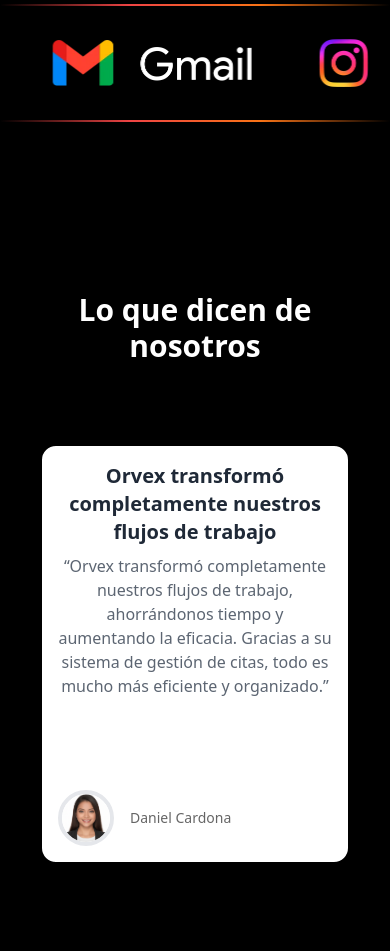
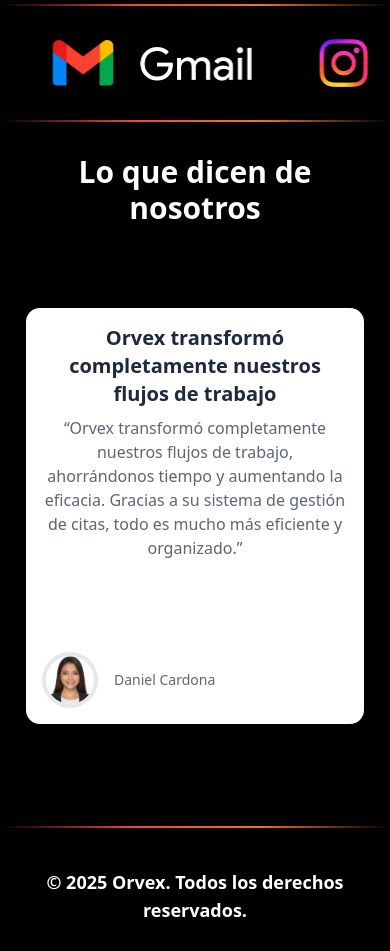
Before and after one commit to henryaf0519/jairoLanding, a React (Vite) app: page / in a window 390 px wide. Shown: the part 5180-6131 px from the top of the page. Built offline with nearby package versions, Linux system fonts and the light colour scheme; the HTML template or start-up script is replaced by a standard one.

Commit message:
carousel mobile

```diff
--- a/package.json
+++ b/package.json
@@ -19,6 +19,7 @@
     "motion": "^12.23.1",
     "react": "^18.3.1",
     "react-dom": "^18.3.1",
+    "swiper": "^11.2.10",
     "tailwind-merge": "^2.5.5",
     "tailwindcss-animate": "^1.0.7"
   },
--- a/src/App.tsx
+++ b/src/App.tsx
@@ -1,5 +1,5 @@
 "use client";
-import React from "react";
+import React, { useEffect, useState } from "react";
 import { CardBody, CardContainer, CardItem } from "./components/3d-card";
 import {
   CalendarCheck,
@@ -15,8 +15,13 @@ import { VerticalScrollTestimonials } from "./components/testimonies";
 import Footer from "./components/footer";
 import { useScroll, useTransform } from "motion/react";
 import { TitleAnimate } from "./components/titleAnimate";
+import MobileTestimonialsCarousel from "./mobileTestimonies";
 
 const App: React.FC = () => {
+  const [isMobile, setIsMobile] = useState(false);
+  const updateDevice = () => {
+    setIsMobile(window.innerWidth <= 768);
+  };
    const ref = React.useRef(null);
   const { scrollYProgress } = useScroll({
     target: ref,
@@ -27,7 +32,14 @@ const App: React.FC = () => {
   const pathLengthThird = useTransform(scrollYProgress, [0, 0.8], [0.1, 1.2]);
   const pathLengthFourth = useTransform(scrollYProgress, [0, 0.8], [0.05, 1.2]);
   const pathLengthFifth = useTransform(scrollYProgress, [0, 0.8], [0, 1.2]);
+  useEffect(() => {
+    updateDevice();  // Verifica el tamaño de la pantalla al cargar
+    window.addEventListener('resize', updateDevice); // Actualiza el estado en cambio de tamaño de la pantalla
 
+    return () => {
+      window.removeEventListener('resize', updateDevice);
+    };
+  }, []);
   return (
     <div className="min-h-screen bg-darkBgColor">
       <Header />
@@ -226,8 +238,14 @@ const App: React.FC = () => {
         />
       </div>
       <section id="servicios" className="px-6 bg-black">
-        <div className="max-w-7xl mx-auto">
-          <VerticalScrollTestimonials />
+         <div className="max-w-7xl mx-auto">
+          {isMobile ? (
+            // Si es móvil, renderiza el carrusel
+            <MobileTestimonialsCarousel />
+          ) : (
+            // Si no es móvil, renderiza las tarjetas animadas
+            <VerticalScrollTestimonials />
+          )}
         </div>
       </section>
       <section className="mt-[100px]">
--- /dev/null
+++ b/src/mobileTestimonies.tsx
@@ -0,0 +1,206 @@
+// MobileTestimonialsCarousel.tsx
+import React from "react";
+import { Swiper, SwiperSlide } from "swiper/react";
+import "swiper/css";
+
+interface CardProps {
+  className?: string;
+  title: string;
+  description: string;
+  children?: React.ReactNode;
+  img: string;
+}
+
+const cardsData = [
+  {
+    id: 1,
+    title: "Orvex transformó completamente nuestros flujos de trabajo",
+    description:
+      "“Orvex transformó completamente nuestros flujos de trabajo, ahorrándonos tiempo y aumentando la eficacia. Gracias a su sistema de gestión de citas, todo es mucho más eficiente y organizado.”",
+    color: "bg-white",
+    zIndex: 10,
+    testimonialAuthor: "Daniel Cardona",
+    img: "/assets/woman1.png",
+  },
+  {
+    id: 2,
+    title:
+      "Orvex ha sido increíble para automatizar nuestras tareas de marketing",
+    description:
+      "“Orvex ha sido increíble para automatizar nuestras tareas de marketing. Es fiable, eficiente y fácil de usar. La integración de pagos y agendamiento de servicios nos ha facilitado la vida.”",
+    color: "bg-white",
+    zIndex: 20,
+    testimonialAuthor: "Aron D'mello",
+    img: "/assets/woman1.png",
+  },
+  {
+    id: 3,
+    title: "Gracias a Orvex, nuestra agencia funciona mejor que nunca",
+    description:
+      "“Gracias a Orvex, nuestra agencia funciona mejor que nunca. La automatización de la generación de contenidos y la gestión de citas nos ha ahorrado mucho tiempo y mejorado nuestra productividad.”",
+    color: "bg-white",
+    zIndex: 30,
+    testimonialAuthor: "Alejandro Sarmiento",
+    img: "/assets/woman1.png",
+  },
+  {
+    id: 4,
+    title:
+      "Las herramientas de automatización de Orvex nos han cambiado las reglas del juego",
+    description:
+      "“Las herramientas de automatización de Orvex nos han cambiado las reglas del juego. Ahora gestionamos citas, recordatorios y pagos automáticamente, lo que mejora nuestra eficiencia diaria.”",
+    color: "bg-white",
+    zIndex: 40,
+    testimonialAuthor: "Sebastián B.",
+    img: "/assets/woman1.png",
+  },
+  {
+    id: 5,
+    title: "El apoyo de Orvex ha sido excepcional",
+    description:
+      "“El apoyo de Orvex ha sido excepcional. Hicieron que el proceso de integración de su IA fuera fluido para nuestro equipo. Ahora contamos con asistentes virtuales 24/7 para resolver dudas y ofrecer soporte al cliente.”",
+    color: "bg-white",
+    zIndex: 50,
+    testimonialAuthor: "Hannah Brownlee",
+    img: "/assets/woman1.png",
+  },
+  {
+    id: 6,
+    title: "Orvex ha agilizado nuestras interacciones con los clientes",
+    description:
+      "“Orvex ha ayudado a agilizar nuestras interacciones con los clientes y automatizar flujos de trabajo clave, mejorando la eficiencia general. Además, los asistentes virtuales trabajan 24/7 sin descanso.”",
+    color: "bg-white",
+    zIndex: 60,
+    testimonialAuthor: "Christian Perez",
+    img: "/assets/woman1.png",
+  },
+  {
+    id: 7,
+    title: "Con la IA de Orvex, hemos optimizado nuestros procesos de ventas",
+    description:
+      "“Con la IA de Orvex, hemos optimizado nuestros procesos de ventas y hemos impulsado la generación de clientes potenciales sin esfuerzo. Ahora, nuestros clientes pueden agendar y pagar con facilidad, todo de forma integrada.”",
+    color: "bg-white",
+    zIndex: 70,
+    testimonialAuthor: "Juan Camilo García",
+    img: "/assets/woman1.png",
+  },
+  {
+    id: 8,
+    title:
+      "Orvex ha hecho que automatizar nuestras tareas de marketing sea sencillo y eficaz",
+    description:
+      "“Orvex ha hecho que automatizar nuestras tareas de marketing sea sencillo y eficaz. La plataforma ha permitido que nuestros equipos se concentren en tareas de alto valor mientras la IA se encarga del resto.”",
+    color: "bg-white",
+    zIndex: 80,
+    testimonialAuthor: "Daniel Salinas",
+    img: "/assets/woman1.png",
+  },
+  {
+    id: 9,
+    title:
+      "Las herramientas de automatización de Orvex nos permitieron agilizar las operaciones",
+    description:
+      "“Las herramientas de automatización de Orvex nos permitieron agilizar las operaciones en todos los ámbitos. Lo recomiendo encarecidamente a cualquier empresa que quiera aumentar su eficiencia con IA.”",
+    color: "bg-white",
+    zIndex: 90,
+    testimonialAuthor: "Benedicta Mendez",
+    img: "/assets/woman1.png",
+  },
+  {
+    id: 10,
+    title:
+      "Orvex ha revolucionado nuestra forma de gestionar la atención al cliente",
+    description:
+      "“Orvex ha revolucionado nuestra forma de gestionar la atención al cliente y la automatización de ventas. Los diseños de su plataforma son impresionantes y las animaciones son de otro nivel. ¡Una experiencia visual increíble!”",
+    color: "bg-white",
+    zIndex: 100,
+    testimonialAuthor: "María R.",
+    img: "/assets/woman1.png",
+  },
+  {
+    id: 11,
+    title: "La eficacia de nuestro negocio se disparó tras integrar Orvex",
+    description:
+      "“La eficacia de nuestro negocio se disparó tras integrar Orvex. La plataforma es fácil de usar e increíblemente eficaz. Además, el diseño y las animaciones del sitio web que crearon para nosotros son de clase mundial.”",
+    color: "bg-white",
+    zIndex: 110,
+    testimonialAuthor: "Leo Isaza",
+    img: "/assets/woman1.png",
+  },
+  {
+    id: 12,
+    title:
+      "La forma en que Orvex integra la IA en nuestros procesos es perfecta",
+    description:
+      "“La forma en que Orvex integra la IA en nuestros procesos es perfecta. Hemos ahorrado mucho tiempo y esfuerzo gracias a sus herramientas, además de tener una web optimizada y moderna.”",
+    color: "bg-white",
+    zIndex: 120,
+    testimonialAuthor: "Santiago Ruiz",
+    img: "/assets/woman1.png",
+  },
+];
+
+const Card: React.FC<CardProps> = ({
+  className,
+  title,
+  description,
+  children,
+  img,
+}) => (
+  <div
+    className={`w-full bg-white rounded-2xl shadow-xl hover:shadow-2xl p-4 sm:p-6 md:p-8
+              flex flex-col justify-between
+              transition-all duration-300 transform hover:scale-105
+              min-h-[420px] sm:min-h-[380px] md:min-h-[350px]
+              ${className}`}
+  >
+    <div className="flex flex-col items-center space-y-2 text-center">
+      <h3 className="text-xl sm:text-2xl font-semibold text-gray-800 break-words">
+        {title}
+      </h3>
+      <p className="text-base sm:text-lg text-gray-600 opacity-90 break-words">
+        {description}
+      </p>
+    </div>
+
+    <div className="flex items-center gap-4 mt-6 flex-wrap">
+      <div className="w-14 h-14 sm:w-16 sm:h-16 rounded-full overflow-hidden border-4 border-gray-200 shrink-0">
+        <img src={img} alt="Avatar" className="w-full h-full object-cover" />
+      </div>
+      <div className="flex-grow break-words text-sm sm:text-base">
+        {children}
+      </div>
+    </div>
+  </div>
+);
+
+const MobileTestimonialsCarousel: React.FC = () => {
+  return (
+    <div className="mt-8">
+      <h2 className="text-3xl md:text-4xl font-bold text-center mb-20 text-white">
+        Lo que dicen de nosotros
+      </h2>
+      <Swiper
+        spaceBetween={10}
+        slidesPerView={1}
+        loop={true}
+        pagination={{ clickable: true }}
+      >
+        {cardsData.map((card) => (
+          <SwiperSlide key={card.id}>
+            <Card
+              className={`bg-gradient-to-br ${card.color} border-2 border-black rounded-2xl`}
+              title={card.title}
+              description={card.description}
+              img={card.img}
+            >
+              <div className="text-sm opacity-60">{card.testimonialAuthor}</div>
+            </Card>
+          </SwiperSlide>
+        ))}
+      </Swiper>
+    </div>
+  );
+};
+
+export default MobileTestimonialsCarousel;
```
Also changed, not shown: 1 other file (tests, documents, lock files or other folders).
